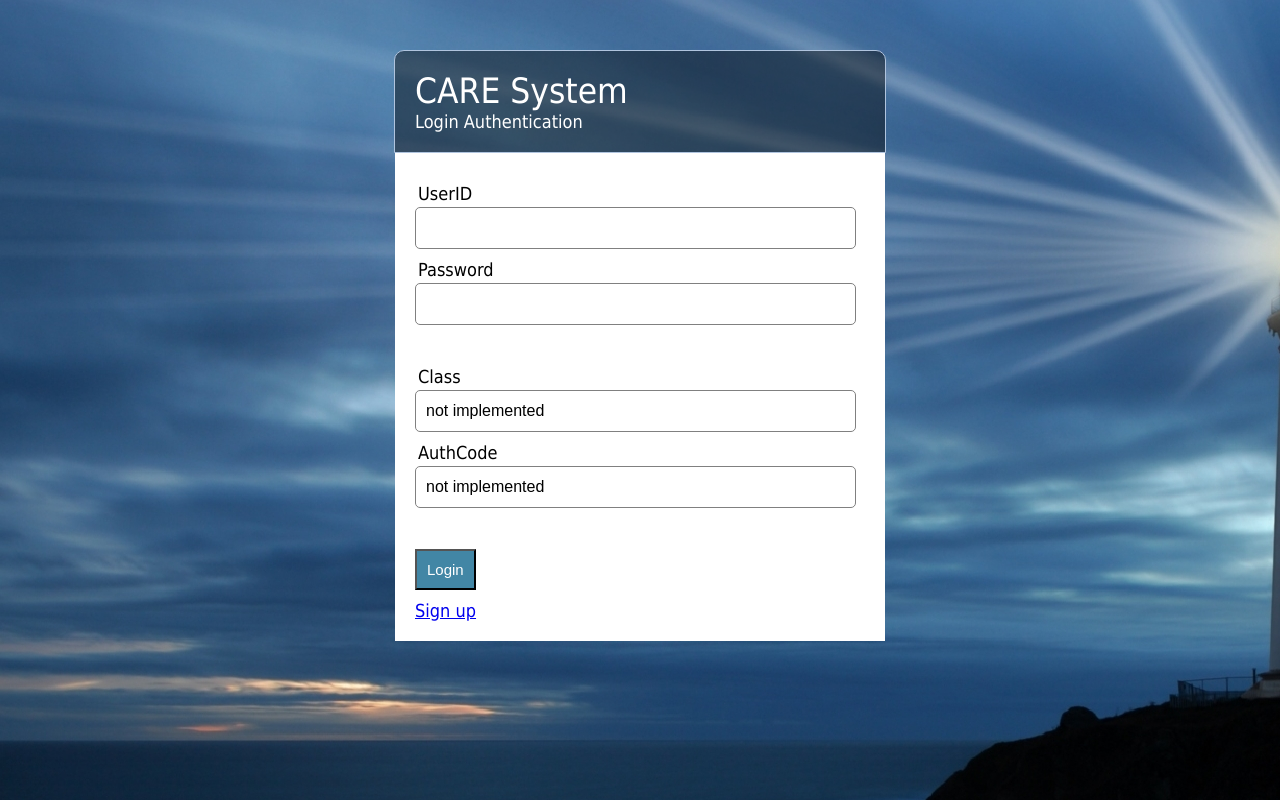
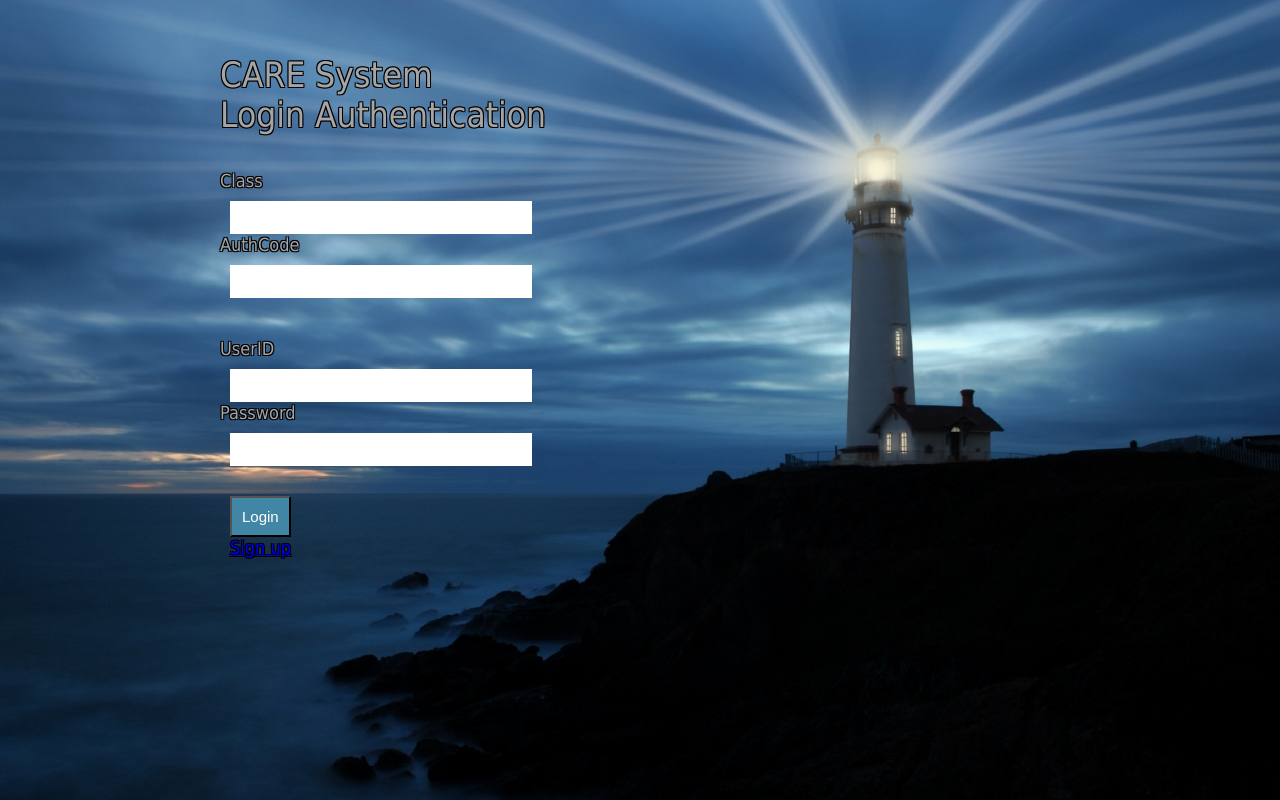
Before and after one commit to mrBarney/User-Authentication-Demo, a PHP site: page /login.php in a window 1280 px wide. Run offline with PHP 8.4, Linux system fonts and the light colour scheme.

Commit message:
reformatted login page

```diff
--- a/css/style.css
+++ b/css/style.css
@@ -1,6 +1,10 @@
 * {
 	margin: 0px;
 	padding: 0px;
+}
+
+html {
+	height: 100%;
 }
 
 body {
@@ -10,18 +14,27 @@ body {
 	height: 100%;
 	margin: 0;
 	padding: 0;
-	background-image: url('../img/Lighthouse.jpg')
+	background-size: cover;
+	background-color: #000000;
+	background-repeat: no-repeat;
+	background-position: center center;
+	background-image: url('../img/Lighthouse.jpg');
 }
 
 .header {
 	width: 450px;
 	margin: 50px auto 0px;
-	color: rgb(255, 255, 255);
 	text-align: left;
 	border: 1px solid #B0C4DE;
 	background: rgba(0, 0, 0, 0.432);
 	border-radius: 10px 10px 0px 0px;
 	padding: 20px;
+	color: rgb(165, 165, 165);
+	text-shadow:
+		-1px -1px 0 #000,
+		1px -1px 0 #000,
+		-1px 1px 0 #000,
+		1px 1px 0 #000;
 }
 
 form,
--- a/login.php
+++ b/login.php
@@ -12,42 +12,41 @@
 
 <head>
 	<title>User Authentication Demo</title>
-	<link rel="stylesheet" href="css/style.css">
+	<style type="text/css">
+	html { height: 100%; }
+	body { font-size: 18px; font-family: tahoma; color: #fff; height: 100%; margin:0; padding:0; background-size: cover; background-color: #000000; background-repeat: no-repeat; background-position: center center; background-image: url('img/Lighthouse.jpg') }
+	</style>
+
 </head>
 
 <body>
-	<div class="header">
-		<p style="font-size: 35px">CARE System</p>
-		Login Authentication
-	</div>
+<div style="width: 450px; margin: auto 200px; text-align: left; padding: 20px; color: rgb(165, 165, 165); text-shadow: -1px -1px 0 #000, 1px -1px 0 #000, -1px 1px 0 #000, 1px 1px 0 #000;">
+		<p style="font-size: 35px">CARE System<br>Login Authentication</p>
+
 	<form method="post" action="login.php">
-		<!-- notification -->
 		<?php echo display_error(); ?>
 
-		<div class="input-group">
+			<label>Class</label>
+			<br>
+			<input type="text" name="class" style="width: 290px; margin: 10px 10px 0px; padding: 5px;  border: 1px solid rgb(255, 255, 255); font-size: 18px;">
+		<br>
+			<label>AuthCode</label>
+			<br>
+			<input type="text" name="auth_code" style="width: 290px; margin: 10px 10px 0px; padding: 5px; border: 1px solid rgb(255, 255, 255); font-size: 18px;">
+		<div style="padding: 20px"></div>
 			<label>UserID</label>
-			<input type="text" name="username">
-		</div>
-		<div class="input-group">
+			<br>
+			<input type="text" name="username" style="width: 290px; margin: 10px 10px 0px; padding: 5px; border: 1px solid rgb(255, 255, 255); font-size: 18px; ">
+		<br>
 			<label>Password</label>
-			<input type="password" name="password">
-		</div>
+			<br>
+			<input type="password" name="password" style="width: 290px; margin: 10px 10px 0px; padding: 5px; border: 1px solid rgb(255, 255, 255); font-size: 18px;">
 		<br>
-		<div class="input-group">
-			<label>Class</label>
-			<input type="text" name="class" value="not implemented">
-		</div>
-		<div class="input-group">
-			<label>AuthCode</label>
-			<input type="text" name="auth_code" value="not implemented">
-		</div>
-		<br>
-		<div class="input-group">
-			<button type="submit" class="btn" name="login_btn">Login</button>
-		</div>
-		<div align="left">
-			<a href="register.php">Sign up</a>
-		</div>
+		<div style="padding: 10px"></div>
+			<button type="submit" name="login_btn" style="margin: 10px 10px 0px; padding: 10px; font-size: 15px; color: rgb(255, 255, 255); background: rgb(66, 134, 165);">Login</button>
+			<br>
+			<a style="margin: 10px 10px 0px;" href="register.php">Sign up</a>
+			</div>
 	</form>
 </body>
 
--- a/server.php
+++ b/server.php
@@ -243,7 +243,7 @@ function display_error()
 	global $errors;
 
 	if (count($errors) > 0){
-		echo '<div class="error">';
+		echo '<div style="width: 90%; margin: 10px 10px 0px; padding: 10px; color: #da2b28; background: #f3d5d5; border-radius: 5px; text-align: center;">';
 			foreach ($errors as $error){
 				echo $error .'<br>';
 			}
```
